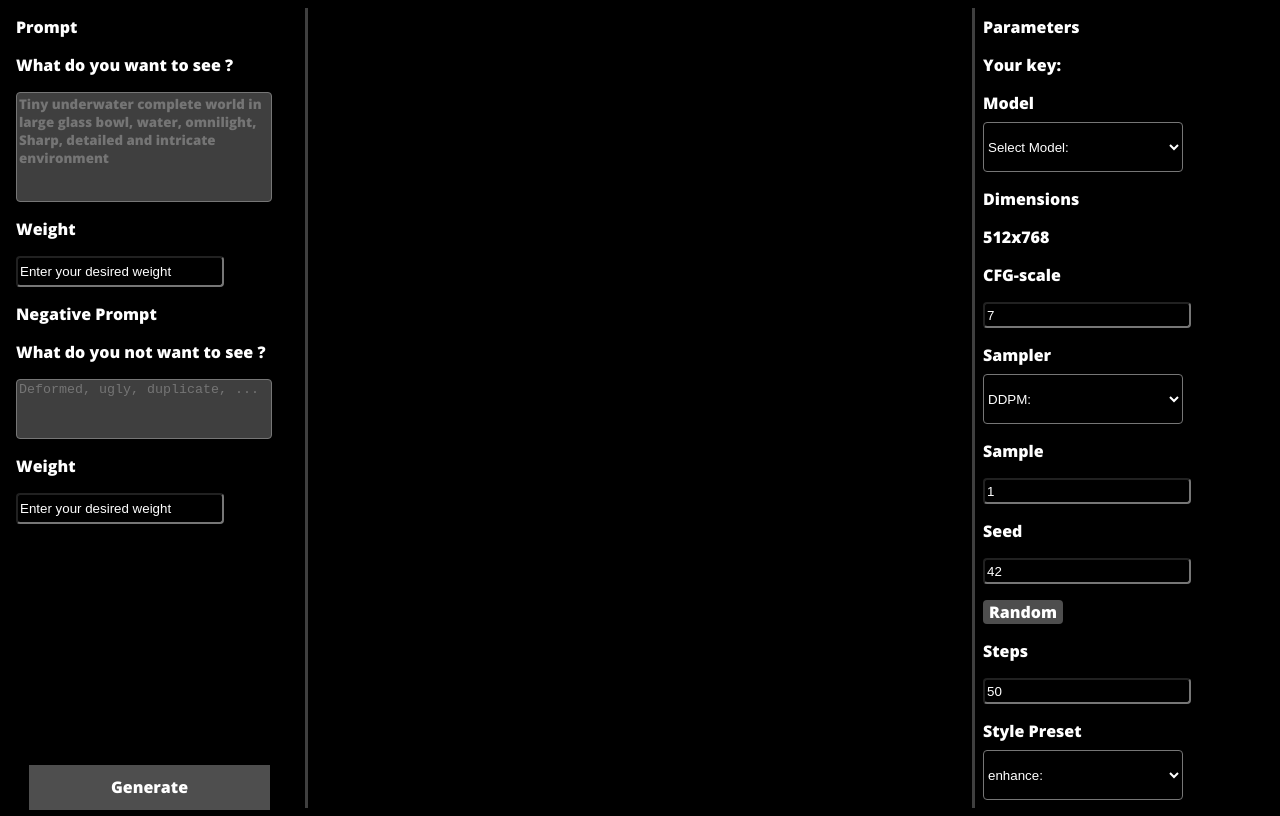
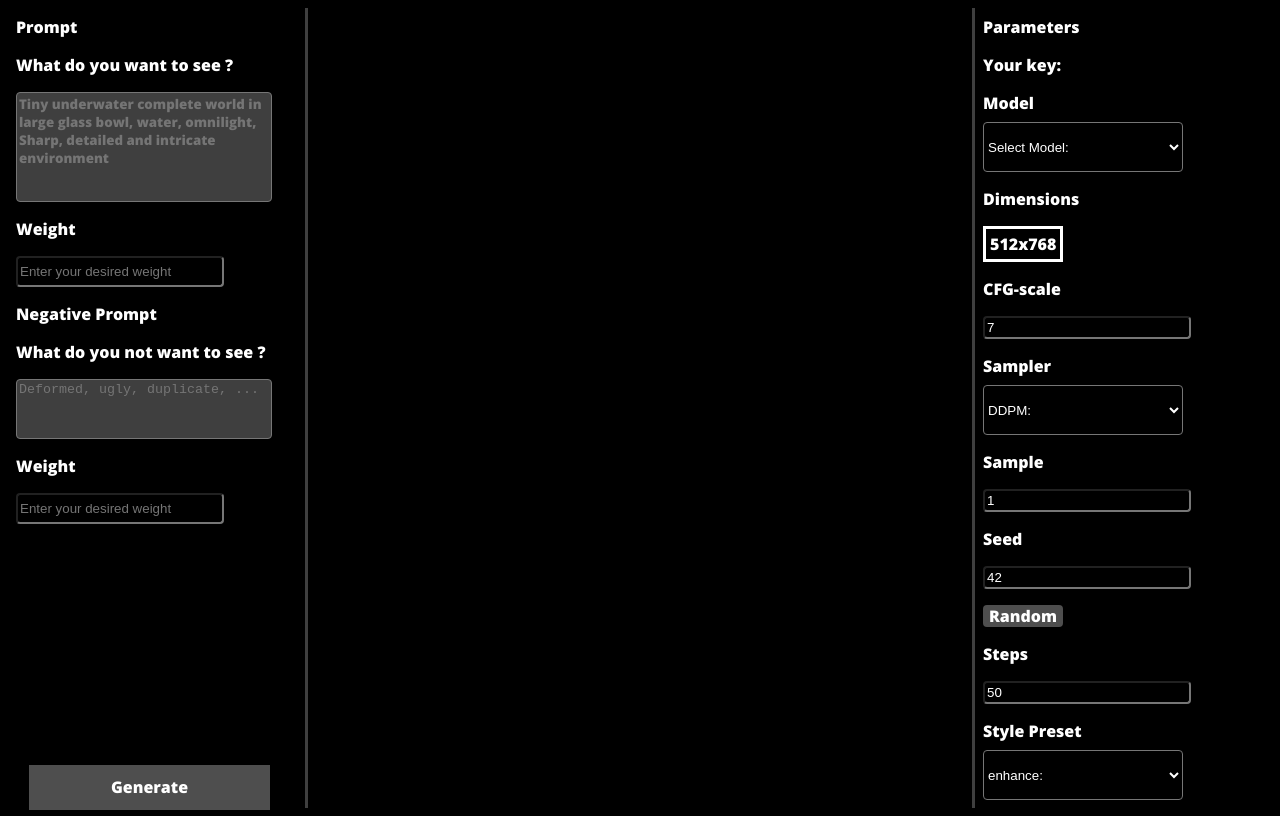
Before and after one commit to zidane1102/zidane1102.github.io, a plain HTML site: page index.html in a window 1280 px wide. Drawn offline with Linux system fonts and the light colour scheme.

Commit message:
Update Diffusion.css

```diff
--- a/Diffusion.css
+++ b/Diffusion.css
@@ -144,18 +144,24 @@ body{
     color: #fff;
 }
 .dimensions {
-    margin-top: 8px;
     width: 200px;
     height: 25px;
     border-radius: 4px;
     background-color: #000000;
     color: #fff;
 }
-.dimensions:focus{
-    border-color: #fff;
+.dimensions-selected{
+    padding: 4px;
+    width: fit-content;
+    border: solid white;
 }
-.dimensions::placeholder{
-    color: #fff;
+.dimensions-selected:hover{
+    cursor: pointer;
+}
+.dimensions-selected:active{
+    cursor: pointer;
+    background-color: #ffffff;
+    color: #000000;
 }
 .Title{
     margin: 8px;
```
